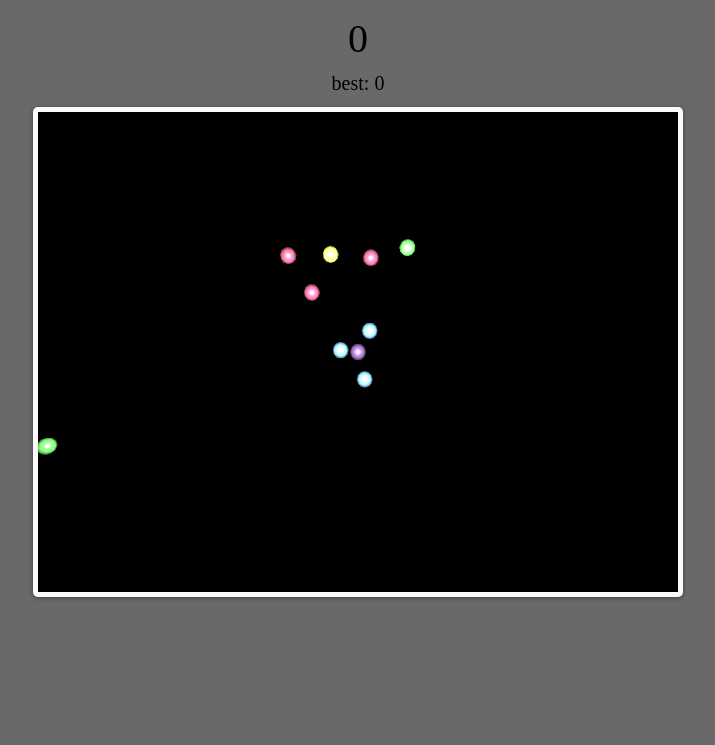
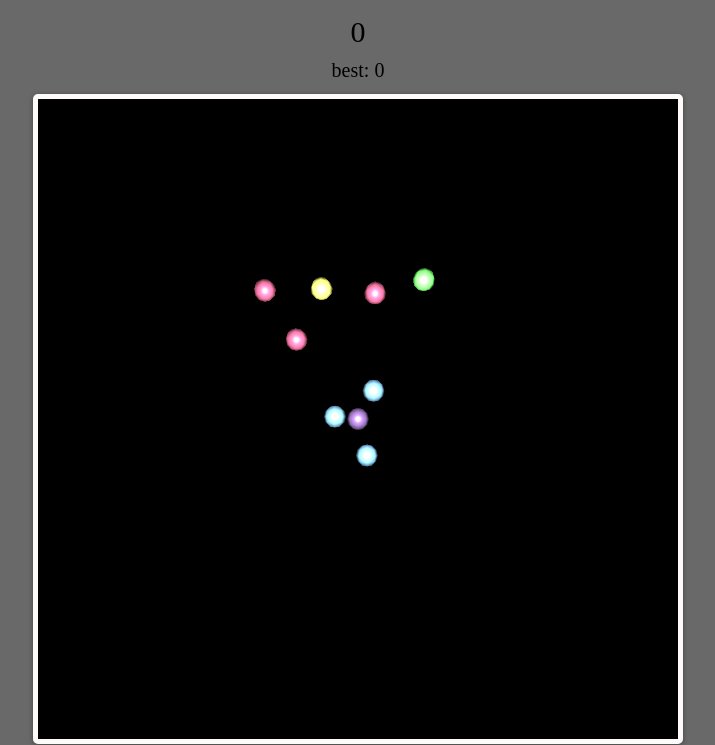
Before and after one commit to adrian-hernandez/new-chase, a plain HTML site: page theChase.html in a window 1280 px wide. Both pictures are taken after a click on the element "Troll Mode". Shown: the part 55-800 px from the top of the page, without its empty margins (282-997 px from the left). Drawn offline with Linux system fonts and the light colour scheme.

Commit message:
Make the container always fit in the browser window 8/5/2018

```diff
--- a/chaseStyle.css
+++ b/chaseStyle.css
@@ -1,7 +1,6 @@
 body {
   margin: 0px;
   background-color: dimgray;
-  overflow: hidden;
 }
 
 #trollStyle{
@@ -35,7 +34,7 @@ body {
 }
 
 #score {
-  font-size: 40px;
+  font-size: 30px;
   margin-top: 10px;
   font-style: bold;
   text-align: center;
@@ -49,8 +48,8 @@ body {
   color: black;
 }
 #container {
-  width: 640px;
-  height: 480px;
+  width: 50vw;
+  height: calc(100vh - 160px);
   border: 5px solid snow;
   border-radius: 5px;
   box-shadow: 0 1px 6px rgba(0, 0, 0, 0.12), 0 1px 4px rgba(0, 0, 0, 0.24);
--- a/js/chaseScript.js
+++ b/js/chaseScript.js
@@ -469,7 +469,7 @@ function trollBundle(){
     init();
     animate();
   }
-  allowStart = true;s
+  allowStart = true;
 }
 
 function chaseBundle(){
@@ -478,5 +478,5 @@ function chaseBundle(){
     init();
     animate();
   }
-  allowStart = true;s
+  allowStart = true;
 }
```
